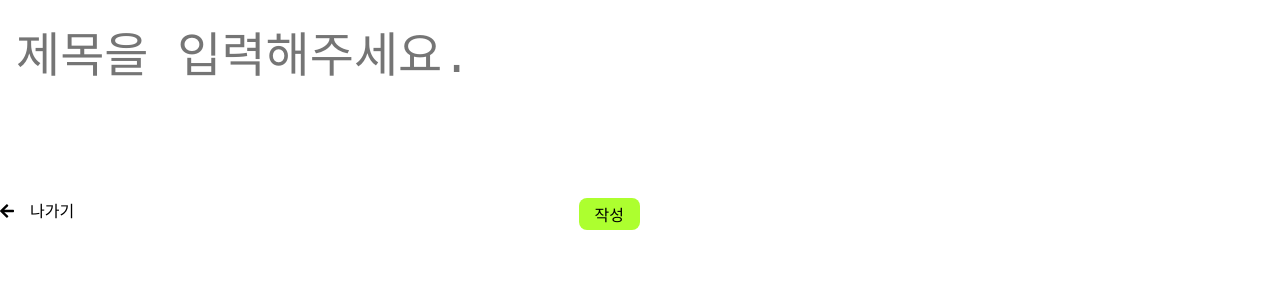
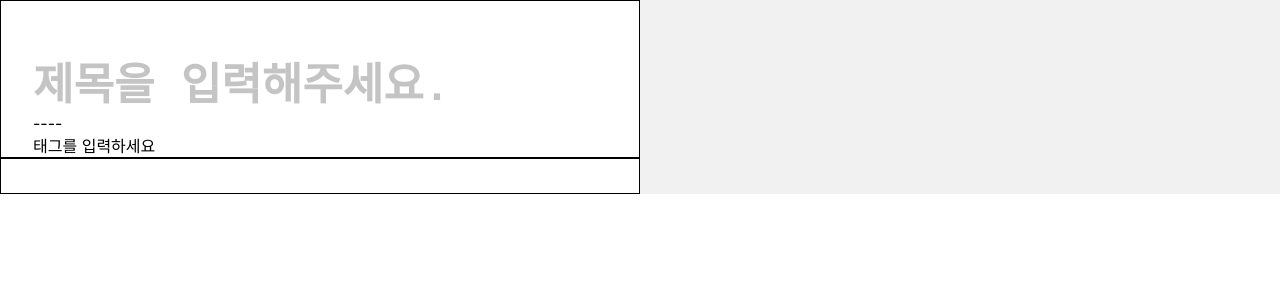
Before and after one commit to dlgusgh4608/blog, a React (Create React App) app: page /write in a window 1280 px wide. Shown: the top 300 px of the page. Built offline with nearby package versions, Linux system fonts and the light colour scheme.

Commit message:
install marked and react-textarea-autosize

```diff
--- a/package.json
+++ b/package.json
@@ -18,6 +18,7 @@
     "dotenv": "^8.2.0",
     "express": "^4.17.1",
     "jsonwebtoken": "^8.5.1",
+    "marked": "^1.2.5",
     "node-pg": "^1.0.1",
     "nodemon": "^2.0.6",
     "pg": "^8.4.2",
@@ -26,6 +27,7 @@
     "react-redux": "^7.2.2",
     "react-router-dom": "^5.2.0",
     "react-scripts": "4.0.0",
+    "react-textarea-autosize": "^8.3.0",
     "redux": "^4.0.5",
     "redux-devtools-extension": "^2.13.8",
     "redux-saga": "^1.1.3",
--- a/src/components/app/App.js
+++ b/src/components/app/App.js
@@ -3,7 +3,7 @@ import { useSelector } from 'react-redux';
 import { Route, Switch, Redirect } from 'react-router-dom';
 import { createGlobalStyle } from 'styled-components';
 import Main from '../../routes/main/Main';
-import Write from '../../routes/post/Write';
+import PostWrite from '../../routes/post/PostWrite';
 import Post from '../../routes/post/Post';
 
 const GlobalStyle = createGlobalStyle`
@@ -51,7 +51,7 @@ const App = () => {
           default:
             return (
               <Switch>
-                <Route path={'/write'} exact={true} component={Write} />
+                <Route path={'/write'} exact={true} component={PostWrite} />
                 <Route path={'/post'} exact={true} component={Post} />
                 <Route path={'/old'} exact={true} component={Main} />
                 <Route path={'/recent'} exact={true} component={Main} />
--- /dev/null
+++ b/src/components/layout/WriteLayout.js
@@ -0,0 +1,14 @@
+import React from 'react';
+import styled from 'styled-components';
+
+const Container = styled.div`
+  display: flex;
+  height: 100%;
+  width: 100%;
+`;
+
+const WriteLayout = ({ children }) => {
+  return <Container>{children}</Container>;
+};
+
+export default WriteLayout;
--- a/src/components/post/Footer.js
+++ b/src/components/post/Footer.js
@@ -7,7 +7,7 @@ const Container = styled.div`
   margin: 15rem auto 10rem auto;
 `;
 
-const Wrapper = styled.div`
+const HostWrapper = styled.div`
   display: flex;
   align-items: center;
 `;
@@ -20,9 +20,10 @@ const Img = styled.img`
   width: 7rem;
   height: 7rem;
   border-radius: 50%;
+  object-fit: cover;
 `;
 
-const HostWrapper = styled.div`
+const NameWrapper = styled.div`
   display: flex;
   flex-direction: column;
   justify-content: center;
@@ -47,19 +48,56 @@ const Hr = styled.div`
   margin-bottom: 5rem;
 `;
 
+const PostContainer = styled.div`
+  border: 1px solid black;
+  display: flex;
+`;
+
+const PreviousPostContainer = styled.div`
+  flex: 1 1 0%;
+`;
+
+const NextPostContainer = styled.div`
+  flex: 1 1 0%;
+  margin-left: 2rem;
+`;
+
+const PreviousPostWrapper = styled.a`
+  display: flex;
+  align-items: center;
+  height: 3rem;
+  background-color: gray;
+`;
+
+const NextPostWrapper = styled.a`
+  display: flex;
+  align-items: center;
+  justify-content: flex-end;
+  height: 3rem;
+  background-color: gray;
+`;
+
 const Footer = () => {
   return (
     <Container>
-      <Wrapper>
+      <HostWrapper>
         <ImgWrapper to={'/'}>
           <Img src="https://img1.daumcdn.net/thumb/R720x0.q80/?scode=mtistory2&fname=http%3A%2F%2Fcfile27.uf.tistory.com%2Fimage%2F9905EB345DF8CE050BE220" />
         </ImgWrapper>
-        <HostWrapper>
+        <NameWrapper>
           <HostName to={'/'}>이현호</HostName>
           <HostBlog>이현호의 블로그</HostBlog>
-        </HostWrapper>
-      </Wrapper>
+        </NameWrapper>
+      </HostWrapper>
       <Hr />
+      <PostContainer>
+        <PreviousPostContainer>
+          <PreviousPostWrapper>이전페이지</PreviousPostWrapper>
+        </PreviousPostContainer>
+        <NextPostContainer>
+          <NextPostWrapper>다음페이지</NextPostWrapper>
+        </NextPostContainer>
+      </PostContainer>
     </Container>
   );
 };
--- /dev/null
+++ b/src/components/write/Preview.js
@@ -0,0 +1,19 @@
+import React from 'react';
+import styled from 'styled-components';
+
+const Container = styled.div`
+  display: flex;
+  flex: 1 1 0%;
+  flex-direction: column;
+  background-color: #f1f1f1;
+`;
+
+const Preview = ({ markdown }) => {
+  return (
+    <Container>
+      <div dangerouslySetInnerHTML={markdown()}></div>
+    </Container>
+  );
+};
+
+export default Preview;
--- /dev/null
+++ b/src/components/write/Write.js
@@ -0,0 +1,55 @@
+import React from 'react';
+import styled from 'styled-components';
+import TextArea from 'react-textarea-autosize';
+
+const Container = styled.div`
+  display: flex;
+  flex: 1 1 0%;
+  flex-direction: column;
+`;
+
+const Header = styled.div`
+  border: 1px solid black;
+  display: flex;
+  flex-direction: column;
+  padding: 3rem 2rem 0 2rem;
+`;
+
+const Title = styled(TextArea)`
+  font-size: 2.75rem;
+  padding: 0;
+  border: none;
+  resize: none;
+  overflow-y: hidden;
+  font-weight: bold;
+
+  :focus {
+    outline: none;
+  }
+
+  ::placeholder {
+    color: #c4c4c4;
+  }
+`;
+
+const Content = styled.textarea`
+  overflow-y: hidden;
+  outline: none;
+  border: 1px black solid;
+  resize: none;
+`;
+
+const Write = ({ text, onChangeText }) => {
+  return (
+    <Container>
+      <Header>
+        <Title onHeightChange={(height) => console.log(height)} placeholder="제목을 입력해주세요." />
+        <div>----</div>
+        <div>태그를 입력하세요</div>
+      </Header>
+      <Content value={text} onChange={onChangeText}></Content>
+    </Container>
+  );
+};
+
+export default Write;
--- a/src/routes/main/Main.js
+++ b/src/routes/main/Main.js
@@ -1,8 +1,8 @@
 import React from 'react';
 import styled from 'styled-components';
 import MainLayout from '../../components/layout/MainLayout';
-import MenuList from '../../components/post/MenuList';
-import PostItem from '../../components/post/PostItem';
+import MenuList from '../../components/main/MenuList';
+import PostItem from '../../components/main/PostItem';
 
 const MainContainer = styled.div`
   width: 1728px;
--- /dev/null
+++ b/src/routes/post/PostWrite.js
@@ -0,0 +1,27 @@
+import React, { useCallback, useState } from 'react';
+import WriteLayout from '../../components/layout/WriteLayout';
+import Write from '../../components/write/Write';
+import Preview from '../../components/write/Preview';
+import marked from 'marked';
+
+const PostWrite = () => {
+  const [text, setText] = useState('');
+
+  const onChangeText = useCallback((e) => {
+    setText(e.target.value);
+  }, []);
+
+  const markdown = () => {
+    const a = marked(text, { sanitize: true });
+    return { __html: a };
+  };
+
+  return (
+    <WriteLayout>
+      <Write text={text} onChangeText={onChangeText} />
+      <Preview markdown={markdown} />
+    </WriteLayout>
+  );
+};
+
+export default PostWrite;
--- a/src/routes/post/Write.js
+++ /dev/null
@@ -1,92 +0,0 @@
-import React from 'react';
-import styled from 'styled-components';
-import { Link } from 'react-router-dom';
-import { FontAwesomeIcon } from '@fortawesome/react-fontawesome';
-import { faArrowLeft } from '@fortawesome/free-solid-svg-icons';
-
-const Container = styled.div`
-  display: flex;
-  flex-direction: column;
-  height: 100%;
-  width: 50%;
-`;
-
-const TitleWrapper = styled.div`
-  padding: 1rem;
-`;
-
-const Title = styled.textarea`
-  width: 100%;
-  border: none;
-  resize: none;
-  outline: none;
-  height: 4rem;
-  font-size: 3rem;
-  padding: 0;
-`;
-
-const ContentWrapper = styled.div`
-  padding: 1rem;
-`;
-
-const Content = styled.textarea`
-  width: 100%;
-  border: none;
-  resize: none;
-  outline: none;
-  height: 100%;
-  font-size: 1.75rem;
-  padding: 0;
-`;
-
-const BtnWrapper = styled.div`
-  display: flex;
-  justify-content: space-between;
-`;
-
-const ExitBtn = styled(Link)`
-  background-color: white;
-  font-size: 1rem;
-  border: none;
-  cursor: pointer;
-  color: black;
-`;
-
-const ExitSvg = styled(FontAwesomeIcon)`
-  margin-right: 1rem;
-`;
-
-const WriteBtn = styled.button`
-  border-radius: 0.5rem;
-  padding-left: 1rem;
-  padding-right: 1rem;
-  font-size: 1rem;
-  height: 2rem;
-  border: none;
-  background-color: greenyellow;
-  cursor: pointer;
-`;
-
-const Write = () => {
-  return (
-    <>
-      <Container>
-        <TitleWrapper>
-          <Title placeholder="제목을 입력해주세요."></Title>
-        </TitleWrapper>
-        <ContentWrapper>
-          <Content></Content>
-        </ContentWrapper>
-        <BtnWrapper>
-          <ExitBtn to={'/'}>
-            <ExitSvg icon={faArrowLeft} />
-            나가기
-          </ExitBtn>
-          <WriteBtn>작성</WriteBtn>
-        </BtnWrapper>
-      </Container>
-    </>
-  );
-};
-
-export default Write;
```
Also changed, not shown: src/components/main/MenuList.js (renamed from src/components/post/MenuList.js), src/components/main/PostItem.js (renamed from src/components/post/PostItem.js), 1 other file (tests, documents, lock files or other folders).
